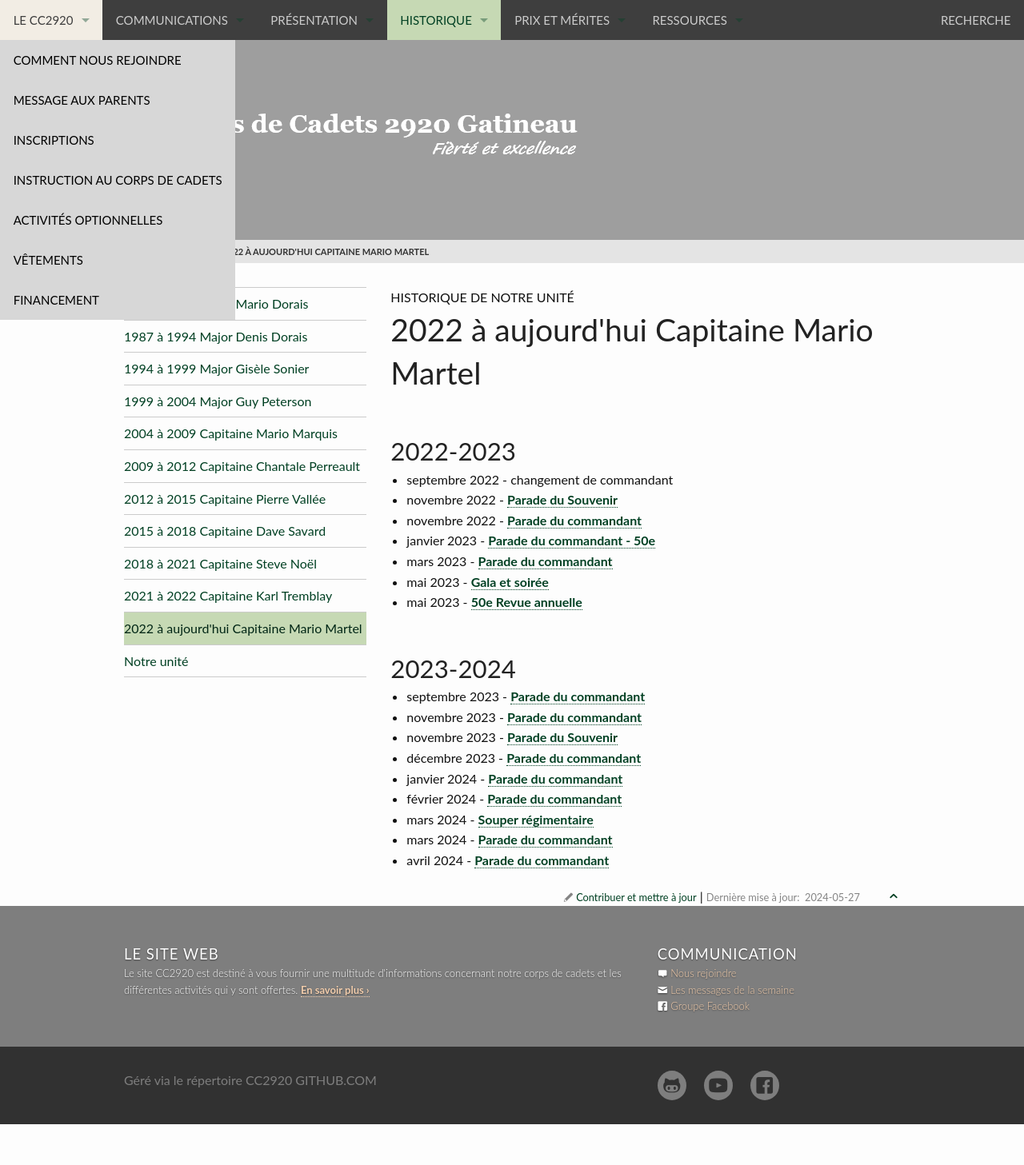
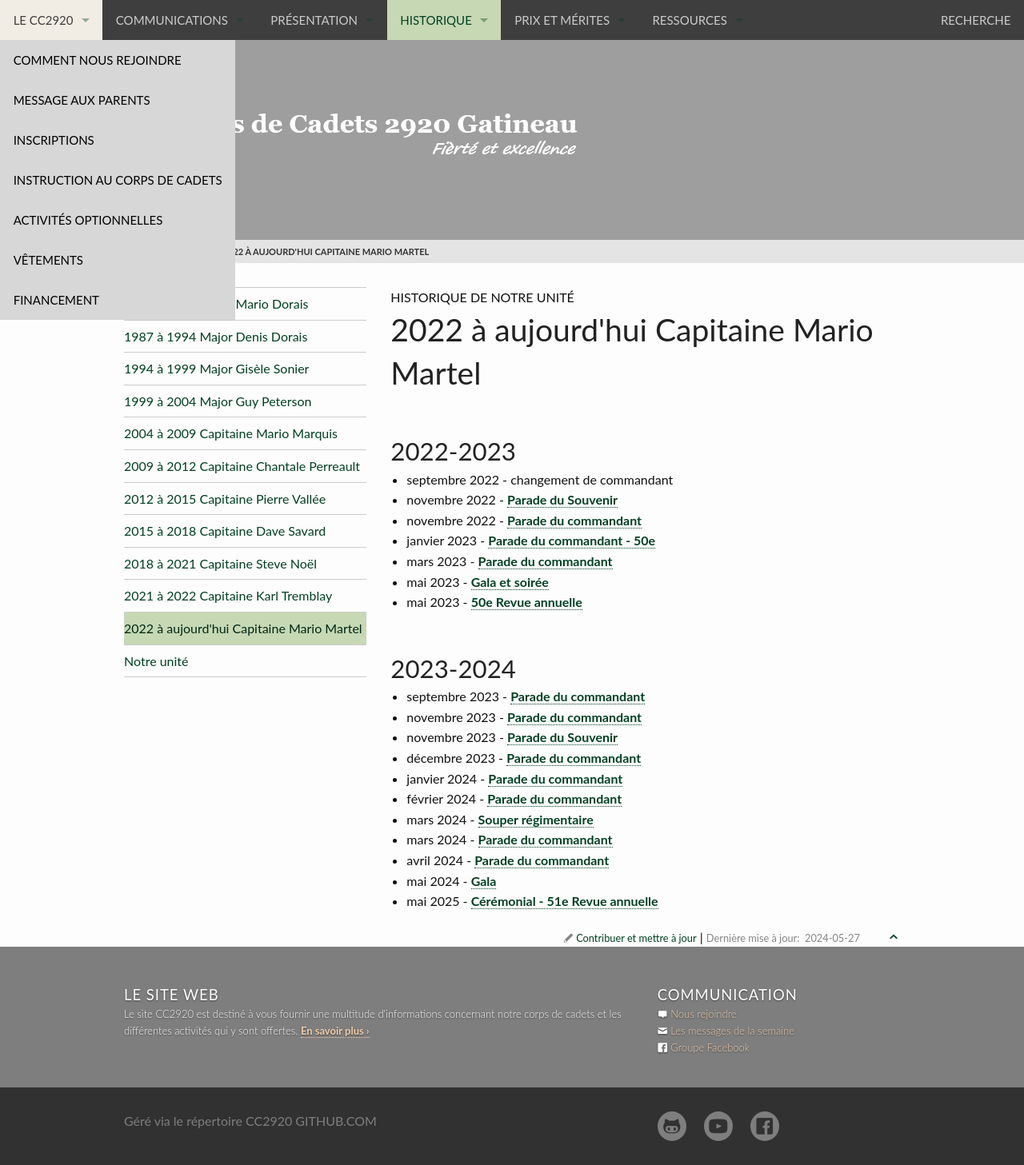
Before and after one commit to CC2920/web, a Jekyll site: the page built from _historique/notre-unite/2022-present.md, in a window 1280 px wide. Shown: the whole page at 80% size. Built offline with Jekyll 4.4.1, drawn with Linux system fonts in a browser that asks for light colours; before the commit the page ends 1406 px from its top, so only the background shows below that.

Commit message:
Update 2022-present.md

```diff
--- a/_historique/notre-unite/2022-present.md
+++ b/_historique/notre-unite/2022-present.md
@@ -23,3 +23,5 @@ title: "2022 à aujourd'hui Capitaine Mario Martel"
 * mars 2024 - [Souper régimentaire](https://photos.app.goo.gl/kQWYY9sedff6wUK4A)
 * mars 2024 - [Parade du commandant](https://photos.app.goo.gl/djuQACU1C8m5mzt48)
 * avril 2024 - [Parade du commandant](https://photos.app.goo.gl/D4s1gJm1BmDy1agb6)
+* mai 2024 - [Gala](https://photos.app.goo.gl/UEDsEGFEafNoVv246)
+* mai 2025 - [Cérémonial - 51e Revue annuelle](https://photos.app.goo.gl/JNdk3sVVracBSvBd9)
```
